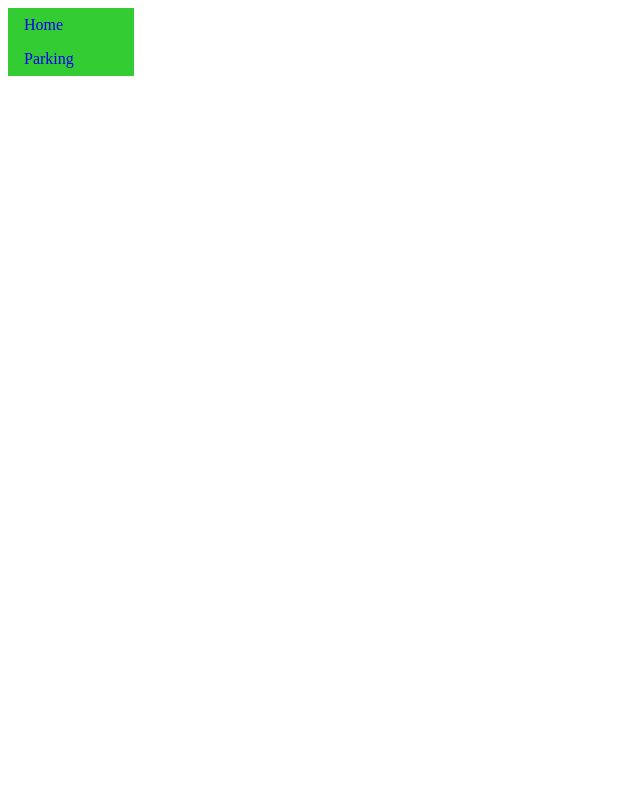
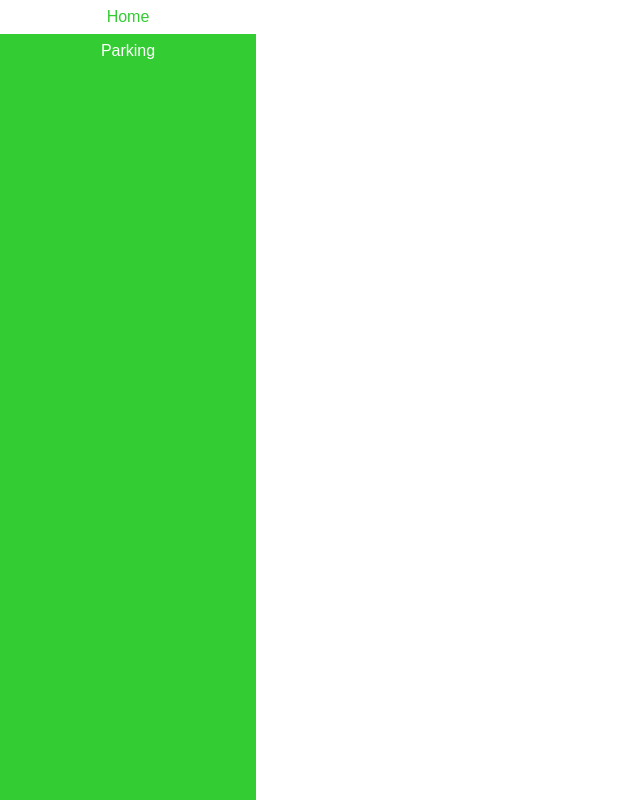
Before and after one commit to kalanimangin/CACS2.github.io, a plain HTML site: page pages/home.html in a window 1280 px wide. Shown: the whole page, without its empty margins (0-640 px from the left). Drawn offline with Linux system fonts and the light colour scheme.

Commit message:
completed base level nav bar styling
verticle nav bar, green background, white active and hover, top to bottom length, 20% of the page width

```diff
--- a/css/nav-bar.css
+++ b/css/nav-bar.css
@@ -1,16 +1,32 @@
+html {
+  min-height:100%;
+  position: relative;
+}
+
+body {
+  height: 100%;
+}
+
 ul {
   list-style-type: none;
   margin: 0;
   padding: 0;
-  width: 10%;
+  width: 20%;
+  position: absolute;
+  top: 0;
+  bottom: 0;
+  left: 0;
+  right: 0;
   background-color: #33cc33;
+  font-family: sans-serif;
+  text-align: center;
 }
 
 a {
   display: block; /*makes whole link area clickable and specify width, padding, margin...*/
-  width: 60px;
   padding: 8px 16px;
   text-decoration: none;
+  color: white;
 }
 
 a:hover {
```
